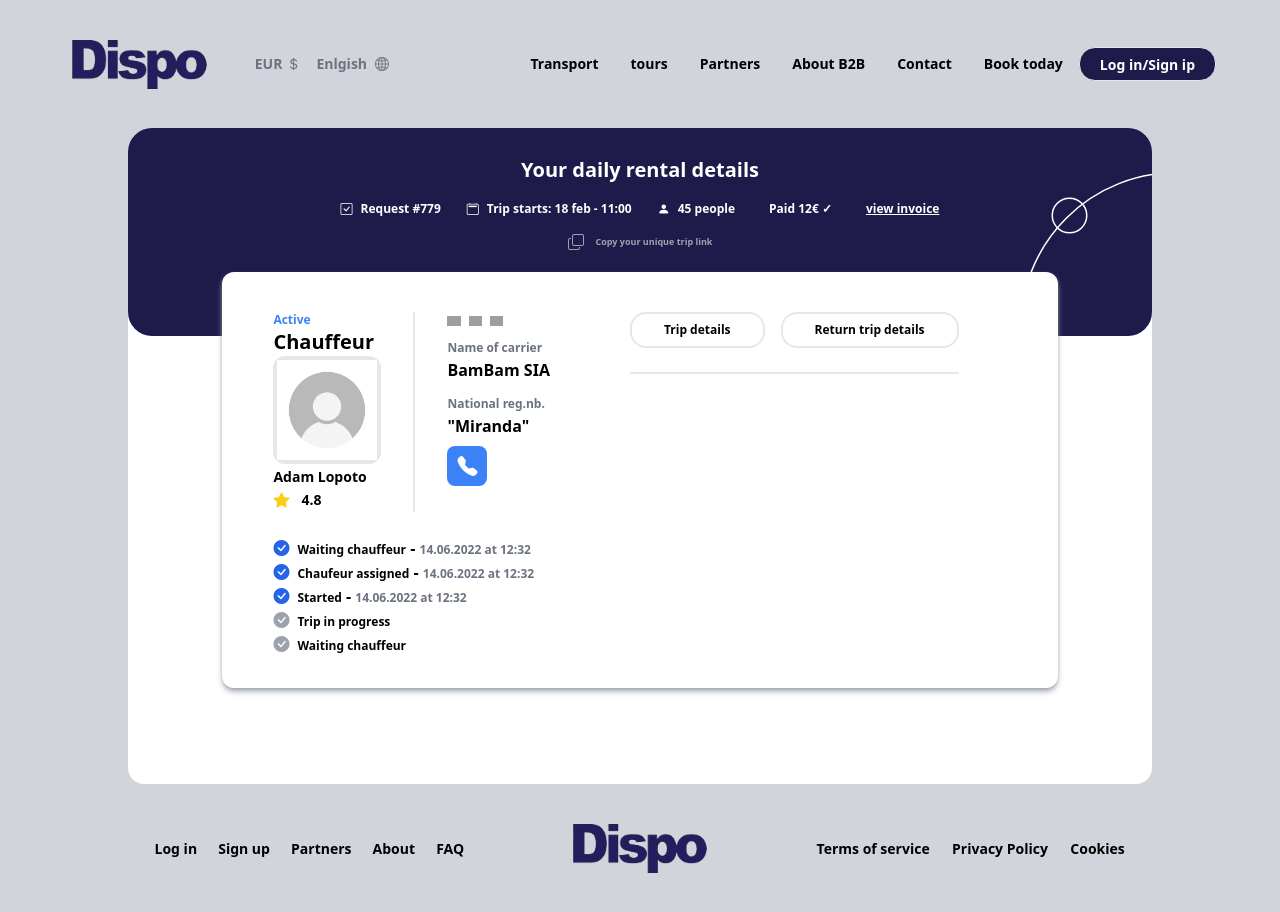
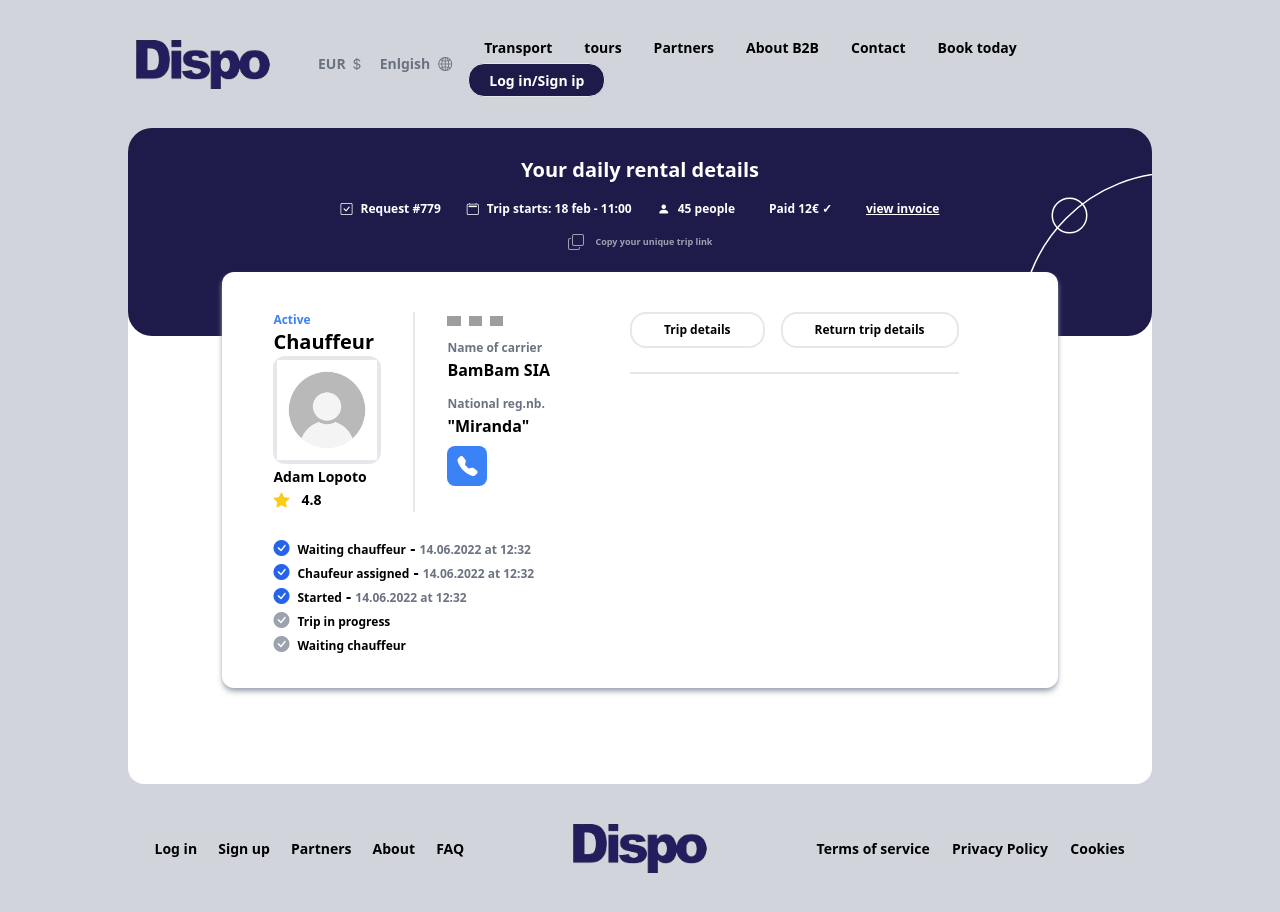
Before and after one commit to ErnestNeimanis/dispo, a Vue app: page /auth in a window 1280 px wide. Built offline with nearby package versions, Linux system fonts and the light colour scheme; grey boxes are pictures that could not be loaded.

Commit message:
main element and header margins

```diff
--- a/src/components/header/Header.vue
+++ b/src/components/header/Header.vue
@@ -1,27 +1,30 @@
 <script setup lang="ts">
 import { ref } from 'vue';
 import { useRoute } from 'vue-router';
+import { useWindowSize } from '@/window';
 import NavBar from "./NavBar.vue"
 import Logo from "@/assets/images/dispotravel_logo1.png"
 
 
-
+const {largeWindow,mediumWindow,smallWindow} = useWindowSize()
 
 
 
 
 </script>
 <template>
-    <div class="flex justify-between items-center  px-16 h-32  min-w-[700px]">
-        <div class="flex items-center justify-center h-full gap-6">
+    <div
+     :class="{'mx-32':largeWindow,'mx-8':mediumWindow,'mx-2':smallWindow}"
+    class="flex justify-between items-center   h-32  min-w-[700px">
+        <div class="flex items-center  h-full gap-6">
 
-            <div class="flex items-center justify-center ">
+            <div class="flex items-center  ">
                 <RouterLink to="/">
                     <img class=" min-w-[150px] h-[49px] hover:cursor-pointer" :src="Logo" alt="">
                 </RouterLink>
             </div>
 
-            <div class="flex items-center justify-center gap-4 px-4 ">
+            <div v-if="largeWindow" class="flex items-center justify-center gap-4 px-4 ">
                 <div class="flex gap-1 text-sm font-bold text-gray-500 ">
                     <span>EUR</span>
                     <span>
--- a/src/views/HomeView.vue
+++ b/src/views/HomeView.vue
@@ -1,18 +1,18 @@
 <script setup lang="ts">
-  import RentalDetails from "@/components/rental-details/RentalDetails.vue"
-    import RentalProfile from "@/components/rental-profile/RentalProfile.vue"
+import RentalDetails from "@/components/rental-details/RentalDetails.vue"
+import RentalProfile from "@/components/rental-profile/RentalProfile.vue"
 import Footer from "@/components/Footer.vue";
+import { useWindowSize } from "@/window";
+const {largeWindow,mediumWindow,smallWindow} = useWindowSize()
 </script>
 
 <template>
-
-  <div class="relative flex flex-col items-center mx-32 mt-8 min-w-[400px] bg-white h-3/4 rounded-2xl">
+  <div
+  :class="{'mx-32':largeWindow,'mx-8':mediumWindow,'mx-2':smallWindow}"
+  class="relative flex flex-col items-center  mt-8 min-w-[400px] bg-white h-3/4 rounded-2xl">
 
     <RentalDetails class="z-0 -translate-y-8" />
-    <RentalProfile class="z-30 -translate-y-24 "/>
+    <RentalProfile class="z-30 -translate-y-24 " />
 
   </div>
-
-
-
 </template>
```
